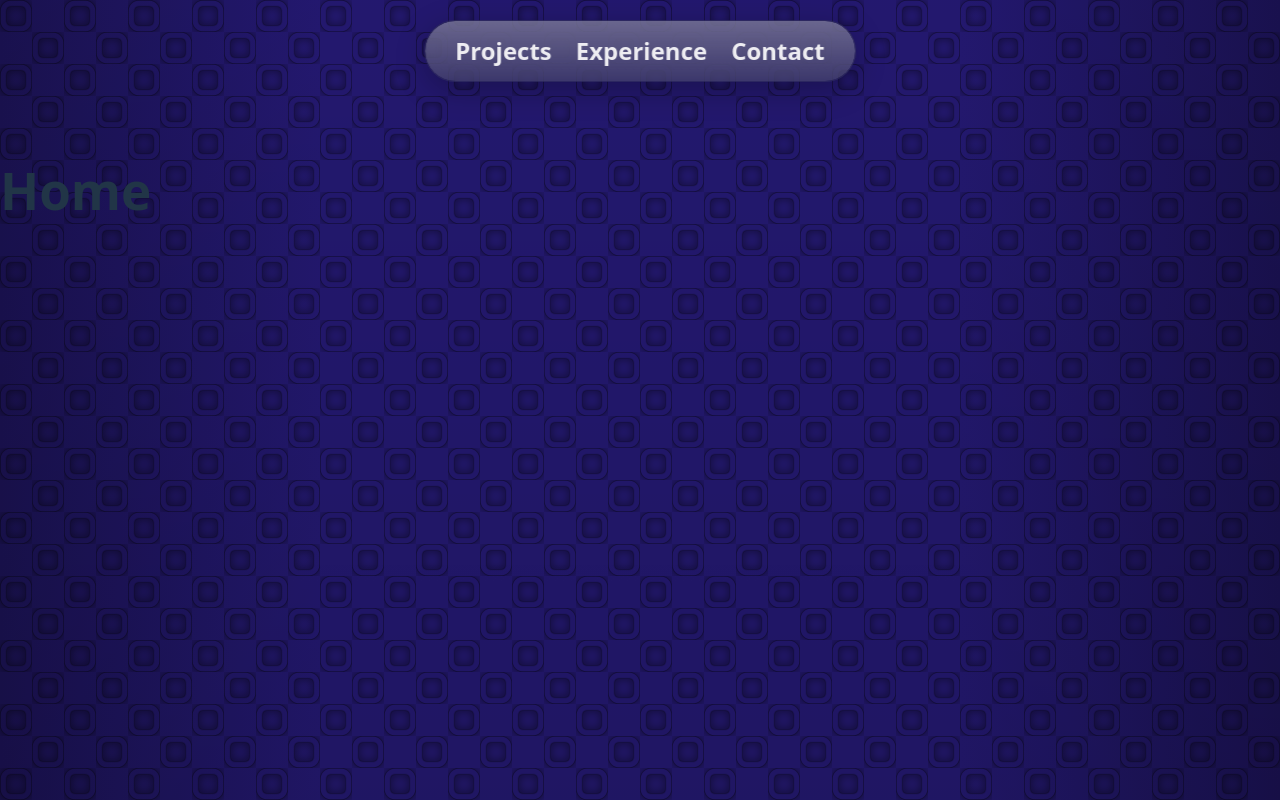
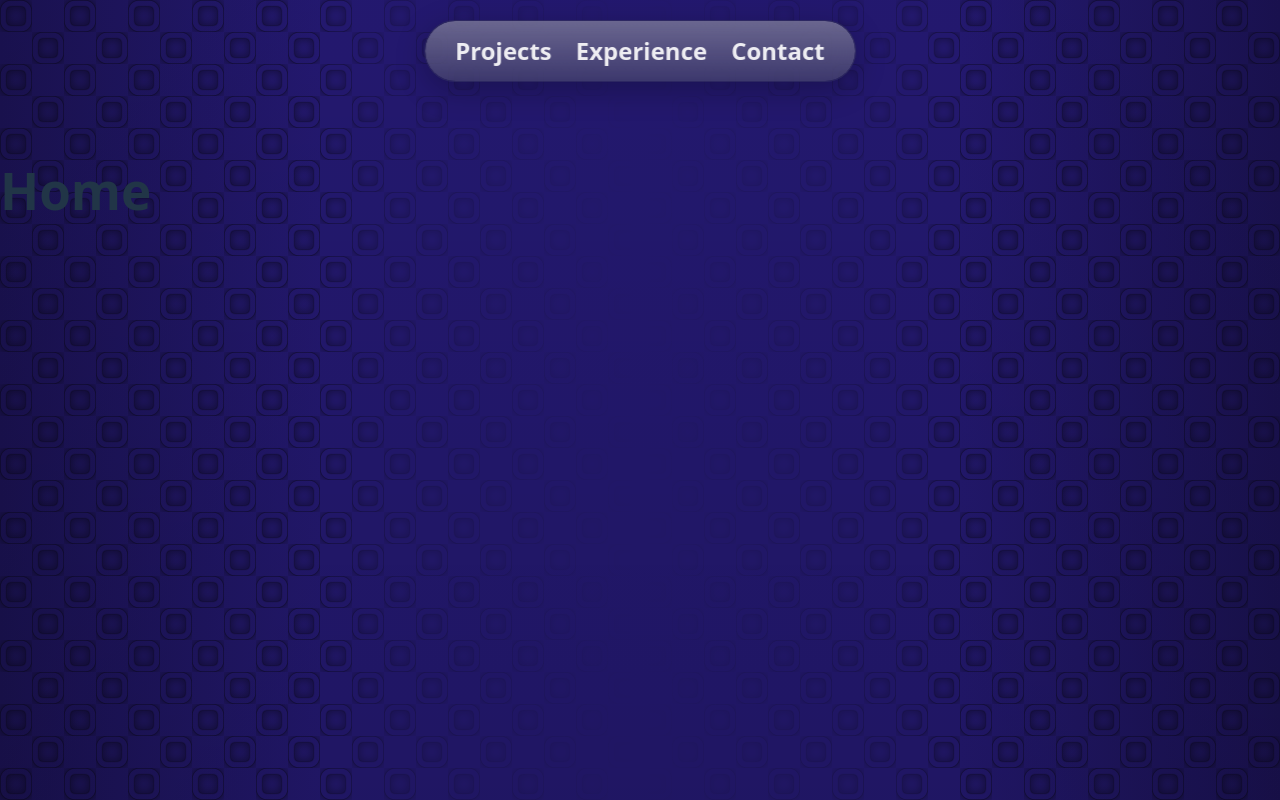
Before and after one commit to antoineassaf25/portfolio-antoine, a React (Vite) app: page / in a window 1280 px wide. Shown: the top 800 px of the page. Built offline with nearby package versions, Linux system fonts and the light colour scheme.

Commit message:
Fix z-index

```diff
--- a/src/index.css
+++ b/src/index.css
@@ -73,7 +73,7 @@ a:hover {
 }
 
 
-body {
+/* body {
   margin: 0;
   min-height: 100vh;
 
@@ -95,6 +95,62 @@ body {
   background-attachment: scroll, scroll;
 
   background-blend-mode: multiply;
+} */
+
+body {
+  margin: 0;
+  min-height: 100vh;
+  position: relative;
+
+  background:
+    linear-gradient(rgba(0,0,0,.1), rgba(0,0,0,0.5)),
+    linear-gradient(
+      to right,
+      #1c1357,
+      #271b7b,
+      #271b7b,
+      #271b7b,
+      #1c1357
+    );
+
+  z-index: 0;
+}
+
+body::before {
+  content: "";
+  position: absolute;
+  inset: 0;
+  pointer-events: none;
+
+  z-index: -1;
+
+  background: url("./assets/glass-pattern.png") repeat-y top center;
+  background-size: 100vw auto;
+
+  mix-blend-mode: multiply;
+
+  mask-image: linear-gradient(
+    to right,
+    black 0%,
+    black 25%,
+    rgba(0,0,0,0.6) 40%,
+    transparent 50%,
+    rgba(0,0,0,0.6) 60%,
+    black 75%,
+    black 100%
+  );
+
+
+  -webkit-mask-image: linear-gradient(
+    to right,
+    black 0%,
+    black 25%,
+    rgba(0,0,0,0.6) 30%,
+    transparent 50%,
+    rgba(0,0,0,0.6) 70%,
+    black 75%,
+    black 100%
+  );
 }
 
 h1 {
```
